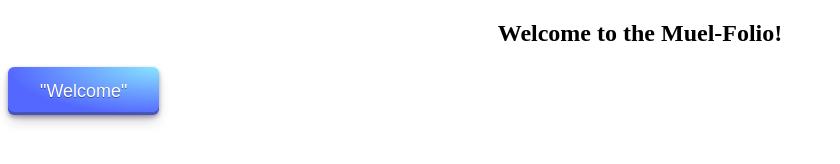
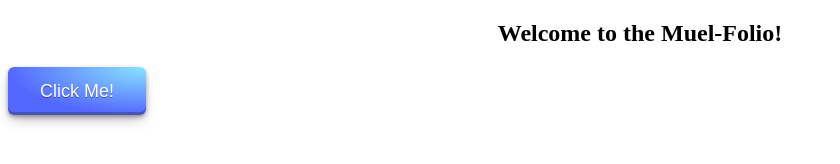
Before and after one commit to RowanNaM/MaxsomFolio, a plain HTML site: page index.html in a window 1280 px wide. Shown: the whole page, without its empty margins (0-840 px from the left). Drawn offline with Linux system fonts and the light colour scheme.

Commit message:
bug fix + styles

```diff
--- a/index.html
+++ b/index.html
@@ -11,18 +11,11 @@
 </h2>
 
 
-
 <body>
 
-  <div title="main">
-
-    <button type="button" style="text-align: center;">
-      "Welcome"
+    <button class="button" type="button" style="text-align: center;">
+      Click Me!
     </button>
-
-  </div>
-
-
 
 </body>
 
--- a/style.css
+++ b/style.css
@@ -14,7 +14,6 @@
 }
 
 button {
-
     display: inline-block;
     outline: 0;
     border: 0;
```
